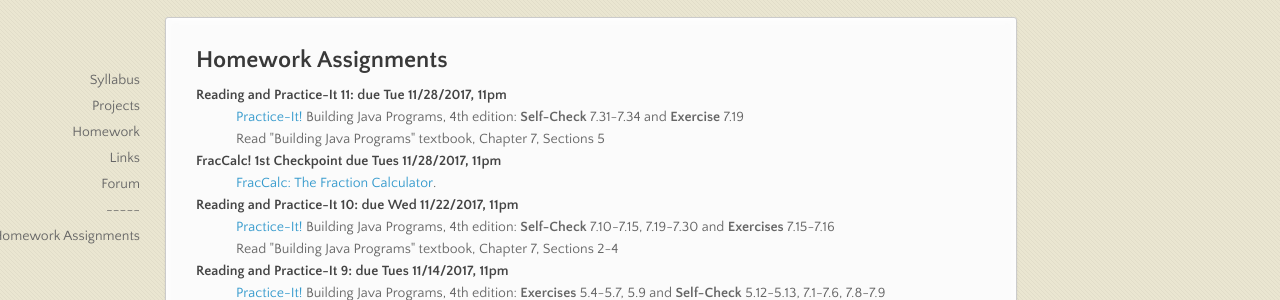
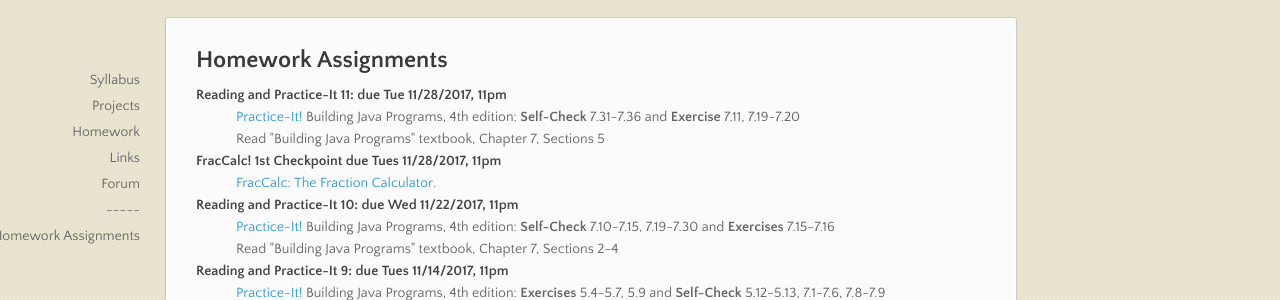
Before and after one commit to stutlerk/ihs-website, a Jekyll site: the page built from _apcs/homework.html, in a window 1280 px wide and 900 px high. Shown: the part 173-473 px from the top of the window. Built offline with Jekyll 4.4.1, drawn with Linux system fonts in a browser that asks for light colours; nearby versions of some CDN libraries.

Commit message:
Update homework.html

```diff
--- a/_apcs/homework.html
+++ b/_apcs/homework.html
@@ -7,7 +7,7 @@
 <h2>Homework Assignments</h2>
   <dl>
     <dt>Reading and Practice-It 11: due Tue 11/28/2017, 11pm</dt>
-    <dd><a href="https://practiceit.cs.washington.edu/" target="_blank">Practice-It!</a> Building Java Programs, 4th edition: <b>Self-Check</b> 7.31-7.34 and <b>Exercise</b> 7.19</dd>
+    <dd><a href="https://practiceit.cs.washington.edu/" target="_blank">Practice-It!</a> Building Java Programs, 4th edition: <b>Self-Check</b> 7.31-7.36 and <b>Exercise</b> 7.11, 7.19-7.20</dd>
     <dd>Read "Building Java Programs" textbook, Chapter 7, Sections 5</dd>
 
     <dt>FracCalc! 1st Checkpoint due Tues 11/28/2017, 11pm</dt>
```
